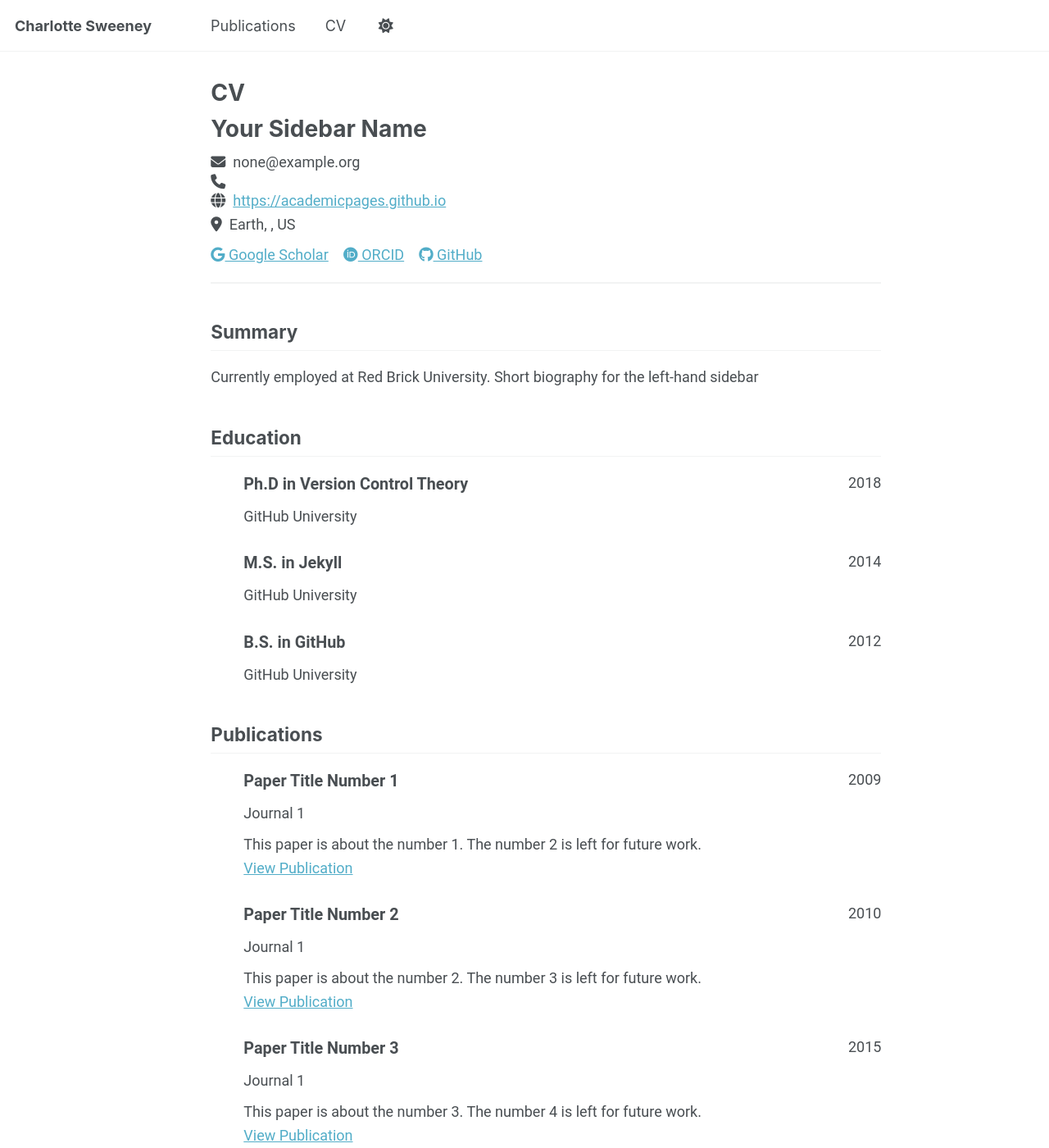
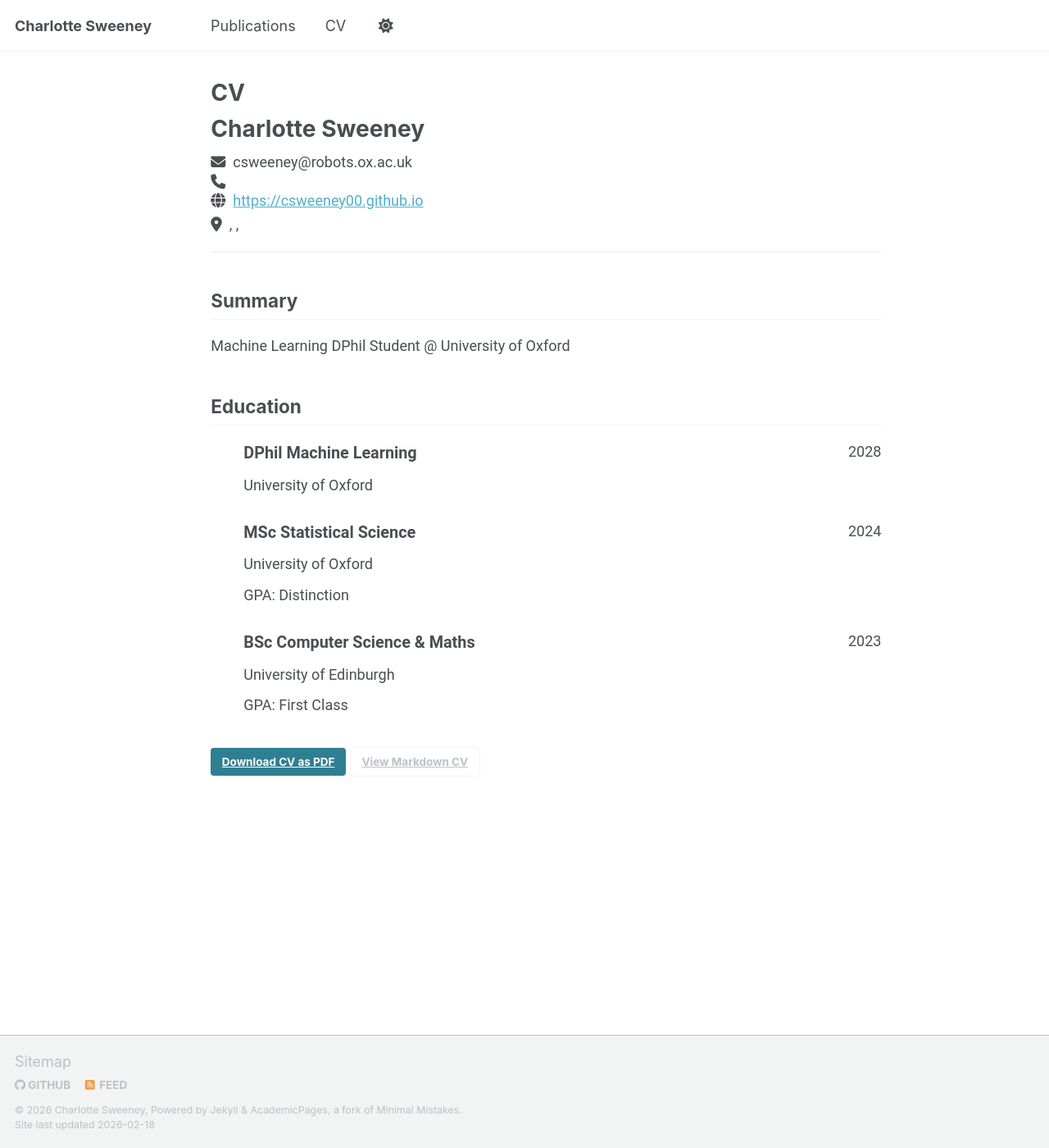
Before and after one commit to csweeney00/csweeney00.github.io, a Jekyll site: the page built from _pages/cv-json.md, in a window 1280 px wide and 1400 px high. Shown: the whole window at 82% size. Built offline with Jekyll 4.4.1, drawn with Linux system fonts in a browser that asks for light colours; a script bundle is joined from its source files by our own code; library files that are not in the unit come from our copies; some of the changed text lies outside the part shown.

Commit message:
Update CV details and remove publications

```diff
--- a/_data/cv.json
+++ b/_data/cv.json
@@ -1,62 +1,47 @@
 {
   "basics": {
-    "name": "Your Sidebar Name",
-    "email": "none@example.org",
+    "name": "Charlotte Sweeney",
+    "email": "csweeney@robots.ox.ac.uk",
     "phone": "",
-    "website": "https://academicpages.github.io",
-    "summary": "Currently employed at Red Brick University. Short biography for the left-hand sidebar",
+    "website": "https://csweeney00.github.io",
+    "summary": "Machine Learning DPhil Student @ University of Oxford",
     "location": {
       "address": "",
       "postalCode": "",
-      "city": "Earth",
-      "countryCode": "US",
+      "city": "",
+      "countryCode": "",
       "region": ""
     },
     "profiles": [
-      {
-        "network": "Google Scholar",
-        "username": "",
-        "url": "https://scholar.google.com/citations?user=PS_CX0AAAAAJ"
-      },
-      {
-        "network": "ORCID",
-        "username": "",
-        "url": "https://orcid.org/yourorcidurl"
-      },
-      {
-        "network": "GitHub",
-        "username": "academicpages",
-        "url": "https://github.com/academicpages"
-      }
     ]
   },
   "work": [],
   "education": [
     {
-      "institution": "GitHub University",
-      "area": "Ph.D in Version Control Theory",
+      "institution": "University of Oxford",
+      "area": "DPhil Machine Learning",
       "studyType": "",
-      "startDate": "",
-      "endDate": "2018",
+      "startDate": "2024",
+      "endDate": "2028",
       "gpa": null,
       "courses": []
     },
     {
-      "institution": "GitHub University",
-      "area": "M.S. in Jekyll",
+      "institution": "University of Oxford",
+      "area": "MSc Statistical Science",
       "studyType": "",
-      "startDate": "",
-      "endDate": "2014",
-      "gpa": null,
+      "startDate": "2023",
+      "endDate": "2024",
+      "gpa": Distinction,
       "courses": []
     },
     {
-      "institution": "GitHub University",
-      "area": "B.S. in GitHub",
+      "institution": "University of Edinburgh",
+      "area": "BSc Computer Science & Maths",
       "studyType": "",
-      "startDate": "",
-      "endDate": "2012",
-      "gpa": null,
+      "startDate": "2019",
+      "endDate": "2023",
+      "gpa": First Class,
       "courses": []
     }
   ],
@@ -64,89 +49,8 @@
   "languages": [],
   "interests": [],
   "references": [],
-  "publications": [
-    {
-      "name": "Paper Title Number 1",
-      "publisher": "Journal 1",
-      "releaseDate": "2009-10-01",
-      "website": "https://academicpages.github.io/files/paper1.pdf",
-      "summary": "This paper is about the number 1. The number 2 is left for future work."
-    },
-    {
-      "name": "Paper Title Number 2",
-      "publisher": "Journal 1",
-      "releaseDate": "2010-10-01",
-      "website": "https://academicpages.github.io/files/paper2.pdf",
-      "summary": "This paper is about the number 2. The number 3 is left for future work."
-    },
-    {
-      "name": "Paper Title Number 3",
-      "publisher": "Journal 1",
-      "releaseDate": "2015-10-01",
-      "website": "https://academicpages.github.io/files/paper3.pdf",
-      "summary": "This paper is about the number 3. The number 4 is left for future work."
-    },
-    {
-      "name": "Paper Title Number 4",
-      "publisher": "GitHub Journal of Bugs",
-      "releaseDate": "2024-02-17",
-      "website": "https://academicpages.github.io/files/paper3.pdf",
-      "summary": "This paper is about fixing template issue #693."
-    }
-  ],
-  "presentations": [
-    {
-      "name": "Talk 1 on Relevant Topic in Your Field",
-      "event": "UC San Francisco, Department of Testing",
-      "date": "2012-03-01",
-      "location": "San Francisco, CA, USA",
-      "description": ""
-    },
-    {
-      "name": "Tutorial 1 on Relevant Topic in Your Field",
-      "event": "UC-Berkeley Institute for Testing Science",
-      "date": "2013-03-01",
-      "location": "Berkeley, CA, USA",
-      "description": ""
-    },
-    {
-      "name": "Talk 2 on Relevant Topic in Your Field",
-      "event": "London School of Testing",
-      "date": "2014-02-01",
-      "location": "London, UK",
-      "description": ""
-    },
-    {
-      "name": "Conference Proceeding talk 3 on Relevant Topic in Your Field",
-      "event": "Testing Institute of America 2014 Annual Conference",
-      "date": "2014-03-01",
-      "location": "Los Angeles, CA, USA",
-      "description": ""
-    }
-  ],
-  "teaching": [
-    {
-      "course": "Teaching experience 1",
-      "institution": "University 1, Department",
-      "date": "2014-01-01",
-      "role": "Undergraduate course",
-      "description": ""
-    },
-    {
-      "course": "Teaching experience 2",
-      "institution": "University 1, Department",
-      "date": "2015-01-01",
-      "role": "Workshop",
-      "description": ""
-    }
-  ],
-  "portfolio": [
-    {
-      "name": "Portfolio item number 1",
-      "category": "portfolio",
-      "date": "",
-      "url": "",
-      "description": "Short description of portfolio item number 1<br/><img src='/images/500x300.png'>"
-    }
-  ]
+  "publications": [],
+  "presentations": [],
+  "teaching": [],
+  "portfolio": []
 }
```
